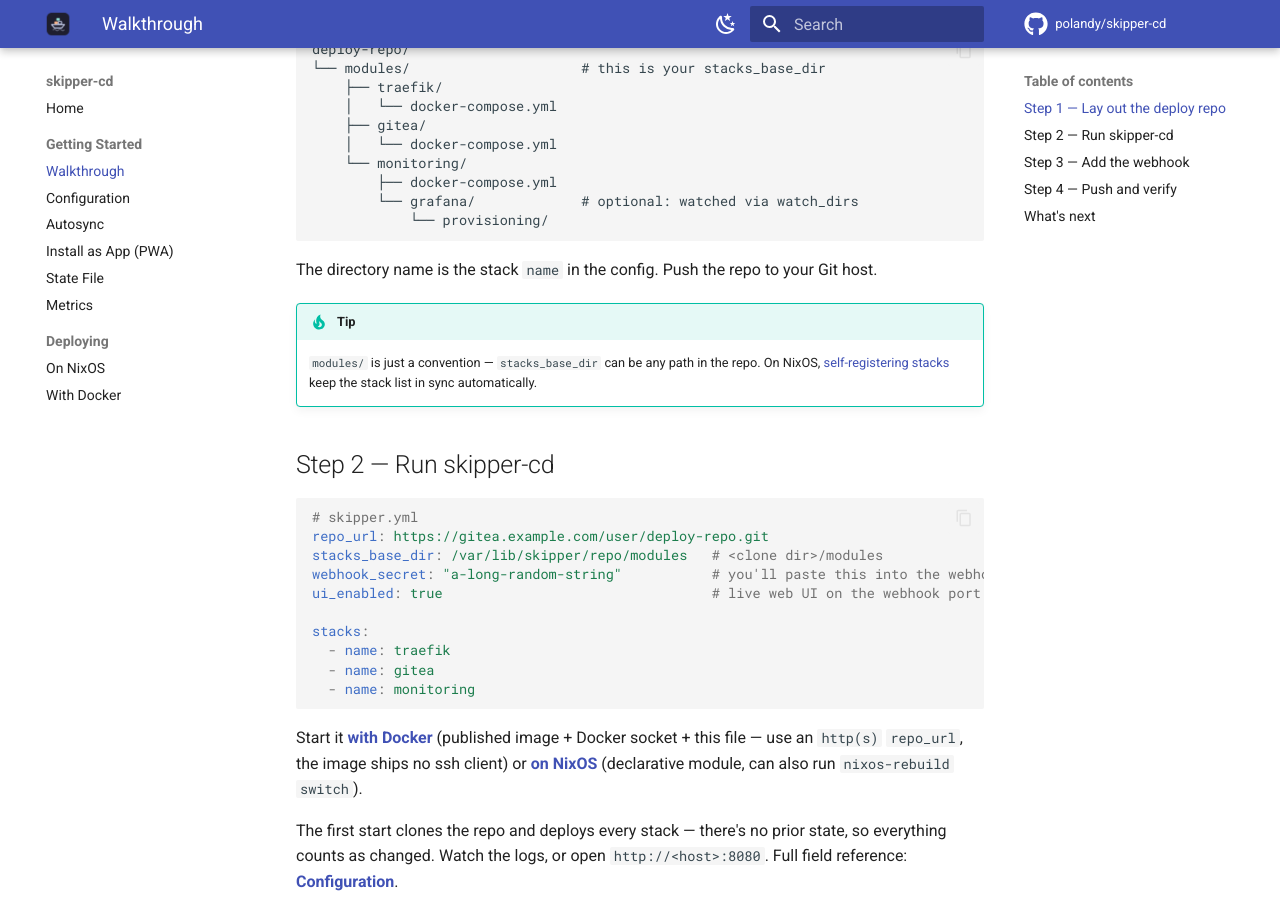
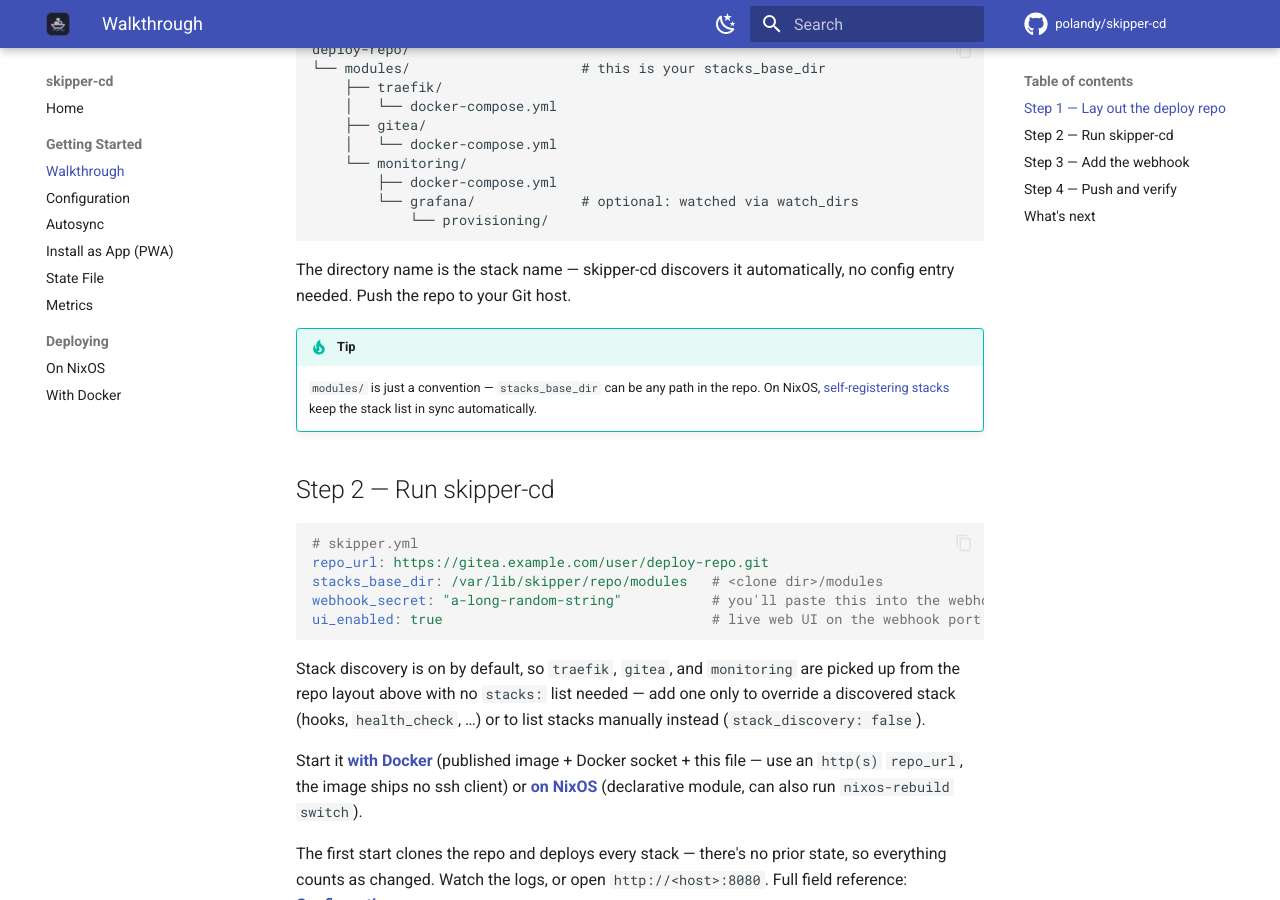
Before and after one commit to polandy/skipper-cd, an MkDocs documentation site: the page built from docs/getting-started.md, in a window 1280 px wide and 900 px high, scrolled down 479 px. Built offline with MkDocs 1.6.1 and Material for MkDocs 9.7.7, drawn with Linux system fonts in a browser that asks for light colours; comment, search, counter and statistics services are not loaded.

Commit message:
docs(getting-started): align quickstart with discovery-by-default
Step 2's example still listed stacks: explicitly, silently changing
meaning under the new default (membership -> no-op override list)
instead of demonstrating the now-default discovery-only config.

````diff
--- a/docs/getting-started.md
+++ b/docs/getting-started.md
@@ -25,7 +25,7 @@ deploy-repo/
             └── provisioning/
 ```
 
-The directory name is the stack `name` in the config. Push the repo to your Git host.
+The directory name is the stack name — skipper-cd discovers it automatically, no config entry needed. Push the repo to your Git host.
 
 !!! tip
     `modules/` is just a convention — `stacks_base_dir` can be any path in the repo. On NixOS, [self-registering stacks](nixos.md#recommended-pattern-self-registering-stacks) keep the stack list in sync automatically.
@@ -38,12 +38,9 @@ repo_url: https://gitea.example.com/user/deploy-repo.git
 stacks_base_dir: /var/lib/skipper/repo/modules   # <clone dir>/modules
 webhook_secret: "a-long-random-string"           # you'll paste this into the webhook too
 ui_enabled: true                                 # live web UI on the webhook port
+```
 
-stacks:
-  - name: traefik
-  - name: gitea
-  - name: monitoring
-```
+Stack discovery is on by default, so `traefik`, `gitea`, and `monitoring` are picked up from the repo layout above with no `stacks:` list needed — add one only to override a discovered stack (hooks, `health_check`, …) or to list stacks manually instead (`stack_discovery: false`).
 
 Start it **[with Docker](docker.md)** (published image + Docker socket + this file — use an `http(s)` `repo_url`, the image ships no ssh client) or **[on NixOS](nixos.md)** (declarative module, can also run `nixos-rebuild switch`).
 
````
